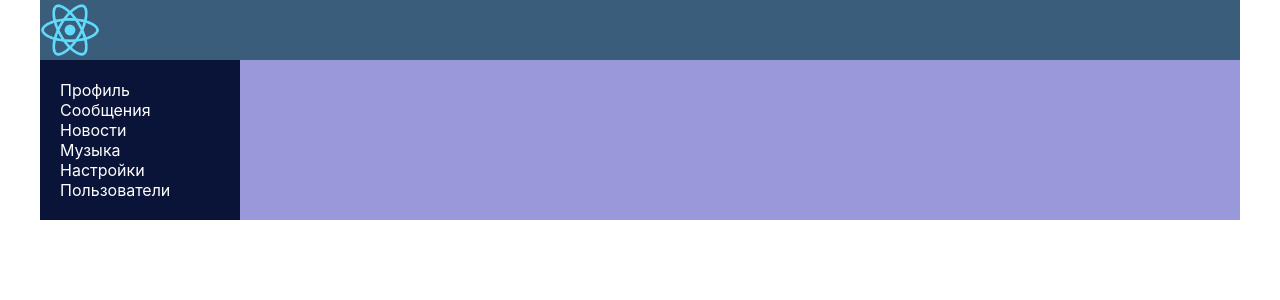
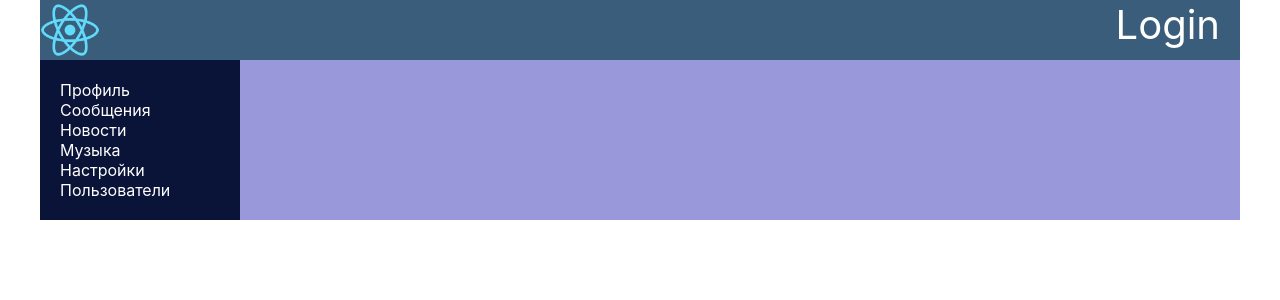
Before and after one commit to nougatcat/react-js-social-network, a React (Create React App) app: page / in a window 1280 px wide. Shown: the top 300 px of the page. Built offline with nearby package versions, Linux system fonts and the light colour scheme; no server answers.

Commit message:
Урок 61

```diff
--- a/src/App.js
+++ b/src/App.js
@@ -1,10 +1,10 @@
 import { BrowserRouter, Route, Routes } from 'react-router-dom';
 import './App.css';
-import Header from './components/Header/Header';
 import Navbar from './components/Navbar/Navbar';
 import DialogsContainer from './components/Dialogs/DialogsContainer';
 import UsersContainer from './components/Users/UsersContainer';
 import ProfileContainer from './components/Profile/ProfileContainer';
+import HeaderContainer from './components/Header/HeaderContainer';
 // константная переменная App = html коду, что возвращает стрелочная функция
 
 
@@ -14,7 +14,7 @@
     <BrowserRouter> {/* обрамление для роутинга */}
       <div className="app-wrapper">
 
-        <Header />
+        <HeaderContainer />
         <Navbar />
         <div className="app-wrapper-content"> {/* класс определяет основную грид арею */}
           <Routes>
--- a/src/components/Header/Header.jsx
+++ b/src/components/Header/Header.jsx
@@ -1,9 +1,16 @@
-import css from './Header.module.css'
+import React from 'react';
+import css from './Header.module.css';
+import { NavLink } from 'react-router-dom';
 
-const Header = () => {
+
+const Header = (props) => {
     return (
         <header className={css.header}>
-            <img className={css.header__image} src = './logo192.png' alt=""/>
+            <img className={css.header__image} src='./logo192.png' alt="" />
+            <div className={css.loginBlock}>
+                {props.isAuth ? props.login
+                    : <NavLink to={'/login'}>Login</NavLink>}
+            </div>
         </header>
     )
 }
--- a/src/components/Header/Header.module.css
+++ b/src/components/Header/Header.module.css
@@ -5,3 +5,11 @@
 .header__image {
     width: 60px;
 }
+.loginBlock {
+    float:right;
+}
+.loginBlock a {
+    color:white;
+    font-size: 40px;
+    padding-right: 20px;
+}
--- a/src/components/Header/HeaderContainer.jsx
+++ b/src/components/Header/HeaderContainer.jsx
@@ -0,0 +1,30 @@
+import React from "react";
+import Header from "./Header";
+import axios from "axios";
+import { connect } from "react-redux";
+import { setAuthUserData } from "../../redux/auth-reducer";
+
+class HeaderContainer extends React.Component {
+    componentDidMount() {
+        axios.get(`https://social-network.samuraijs.com/api/1.0/auth/me`, {
+            withCredentials: true //учитывать cookie
+        }) //т.к. запрашиваем с другого сайта, нужно включить межсайтовые cookie в браузере
+            .then(response => {
+                if (response.data.resultCode === 0) { //resultcode = 0 в этом api значит, что данные получены - пользователь авторизован
+                    //первая data - представление данных в axios, вторая data - объект из API с таким названием
+                    let { id, email, login } = response.data.data;
+                    this.props.setAuthUserData(id, email, login);
+                }
+            });
+    }
+    render() {
+        return <Header {...this.props} />
+    }
+
+}
+
+const mapStateToProps = (state) => ({
+    isAuth: state.auth.isAuth,
+    login: state.auth.login
+});
+export default connect(mapStateToProps, { setAuthUserData })(HeaderContainer);
--- a/src/redux/auth-reducer.js
+++ b/src/redux/auth-reducer.js
@@ -0,0 +1,26 @@
+const SET_USER_DATA= 'SET_USER_DATA';
+
+let initialState = {
+    id: null,
+    email: null,
+    login: null,
+    isAuth: false //(не) залогинен
+};
+
+const authReduser = (state = initialState, action) => {
+    switch(action.type) {
+        case SET_USER_DATA: {
+            return {
+                ...state,
+                ...action.data, //полученные с сервера данные юзера
+                isAuth: true //если пришли данные юзера, то залогинен
+            };
+        }
+        default:
+            return state;
+    }
+};
+
+export const setAuthUserData = (id, email, login) => ({type: SET_USER_DATA, data: {id,email,login}});
+
+export default authReduser;
--- a/src/redux/redux-store.js
+++ b/src/redux/redux-store.js
@@ -3,12 +3,14 @@
 import dialogsReducer from "./dialogs-reducer";
 import sidebarReducer from "./sidebar-reducer";
 import usersReduser from "./users-reducer";
+import authReduser from "./auth-reducer";
 
 let reducers = combineReducers({
     profilePage : profileReducer,
     dialogsPage : dialogsReducer,
     sidebar : sidebarReducer,
-    usersPage : usersReduser
+    usersPage : usersReduser,
+    auth: authReduser
 })
 
 let store = createStore(reducers);
```
